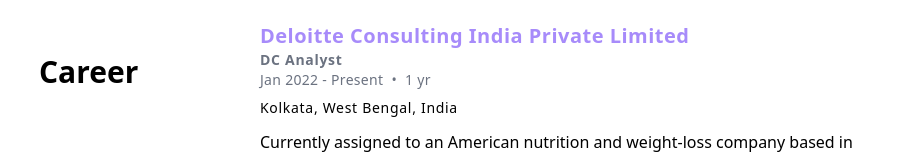
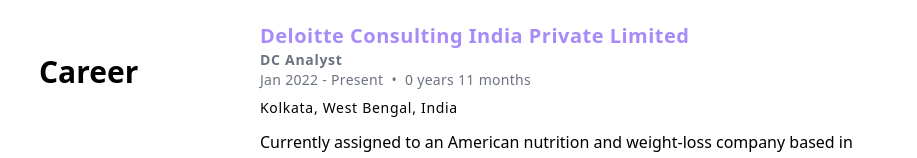
Before and after one commit to deepjyotiroy079/react-port-v4, a React (Create React App) app: page /experience in a window 1280 px wide. Shown: the part 242-400 px from the top of the page, without its empty margins (167-1084 px from the left). Built offline with nearby package versions, Linux system fonts and the light colour scheme.

Commit message:
Changed the current year of experience to dynamic calculations.

```diff
--- a/src/components/Experience/Experience.js
+++ b/src/components/Experience/Experience.js
@@ -1,8 +1,30 @@
-import React from "react";
+import React, { useEffect, useState } from "react";
 import Layout from "../layout/Layout";
 import Separator from "../Separator/Separator";
 
 const Experience = () => {
+
+  // Calculating the current experience dynamically
+  const [startDate, setStartDate] = useState(new Date('2022-01-17')); // Replace with the start date of your experience
+  const [currentDate, setCurrentDate] = useState(new Date());
+  const [years, setYears] = useState(0);
+  const [months, setMonths] = useState(0);
+
+  useEffect(() => {
+    const calculateExperience = () => {
+      const diffTime = Math.abs(currentDate - startDate);
+      const diffMonths = Math.floor(diffTime / (1000 * 60 * 60 * 24 * 30.44));
+      const years = Math.floor(diffMonths / 12);
+      const months = diffMonths % 12;
+
+      setYears(years);
+      setMonths(months);
+    };
+
+    calculateExperience();
+  }, [startDate, currentDate]);
+
+
   return (
     <Layout>
       <h1 className="max-w-md text-4xl font-bold md:text-5xl text-left">
@@ -30,7 +52,9 @@
                     <div className="mb-2 flex space-x-2 text-sm text-gray-500 dark:text-gray-400">
                       <div>Jan 2022 - Present</div>
                       <div>{` • `}</div>
-                      <div>1 yr</div>
+                      <div>
+                        {years} {years === 1 ? 'year' : 'years'}  {months} {months === 1 ? 'month' : 'months'}
+                      </div>
                     </div>
                   </time>
                   <span className="text-sm tracking-wider dark:text-gray-400">
```
